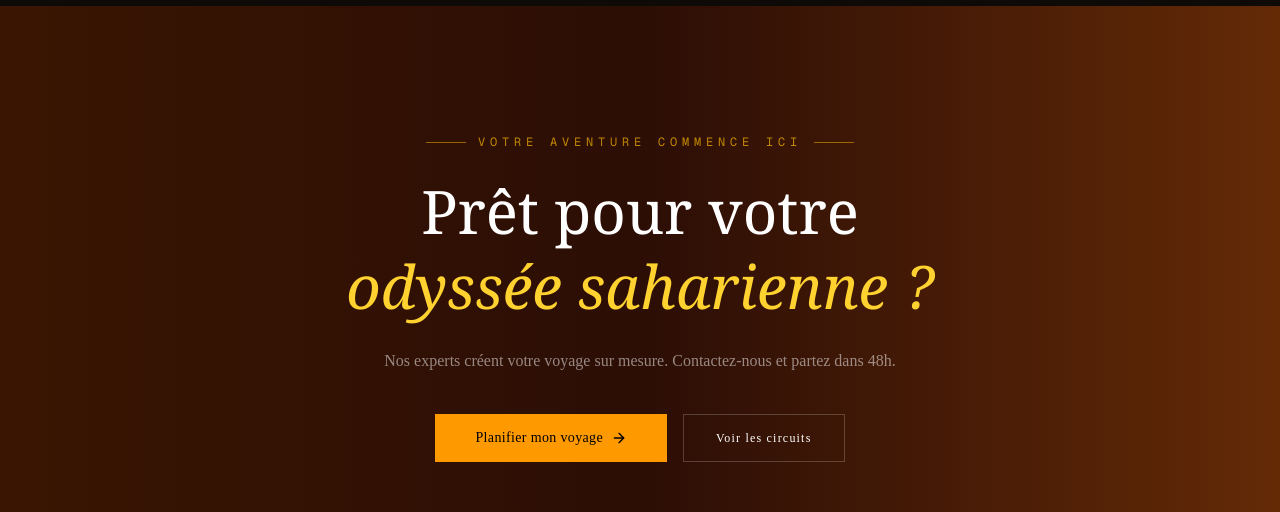
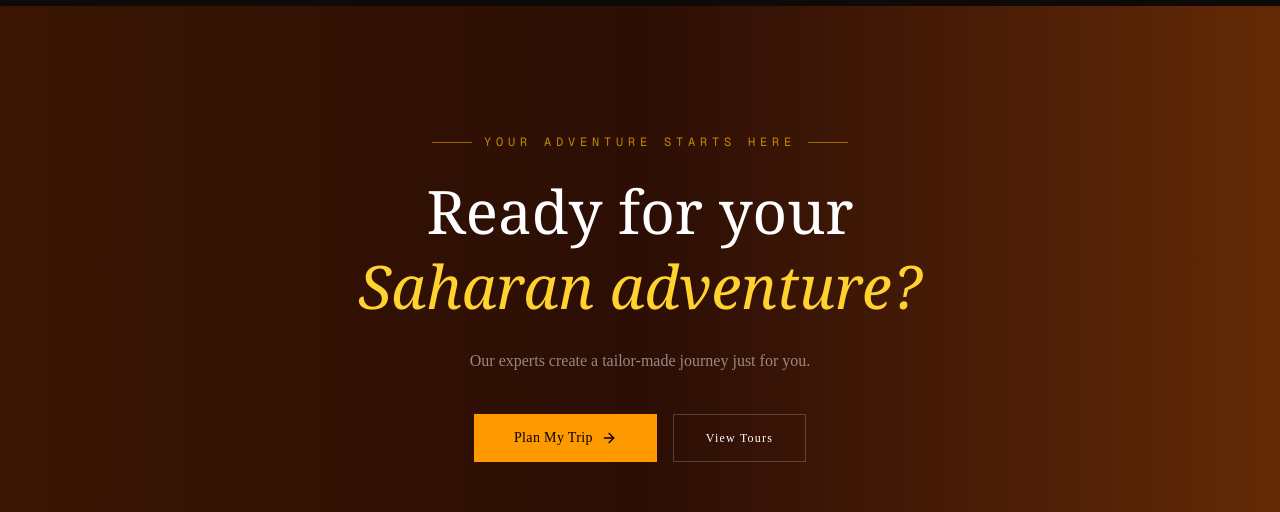
Before and after one commit to medragneel/explorea, a Next.js app: page /en in a window 1280 px wide. Shown: the part 3300-3812 px from the top of the page. Built offline with nearby package versions, Linux system fonts and the light colour scheme; no server answers; the database is empty.

Commit message:
feature: added ctaBanner messages

```diff
--- a/components/CircuitCard.tsx
+++ b/components/CircuitCard.tsx
@@ -1,7 +1,6 @@
 // components/CircuitCard.tsx
 import { useTranslations, useLocale } from 'next-intl'
 import { getField, formatPrice } from '@/lib/i18n-field'
-import { Badge } from '@/components/ui/badge'
 import { Clock, MapPin, ArrowRight } from 'lucide-react'
 import { Link } from '@/lib/navigation'
 import type { Circuit } from '@/db/schema'
--- a/components/home/CTABanner.tsx
+++ b/components/home/CTABanner.tsx
@@ -5,6 +5,8 @@ import { useRef } from 'react'
 import { motion, useInView, useScroll, useTransform } from 'framer-motion'
 import { ArrowRight } from 'lucide-react'
 import { Link } from '@/lib/navigation'
+import { useTranslations, useLocale } from 'next-intl'
+
 
 const EASE = [0.25, 0.46, 0.45, 0.94] as [number, number, number, number]
 
@@ -13,6 +15,9 @@ export default function CTABanner() {
     const inView = useInView(ref, { once: true, margin: '-60px' })
     const { scrollYProgress } = useScroll({ target: ref, offset: ['start end', 'end start'] })
     const bgY = useTransform(scrollYProgress, [0, 1], ['-10%', '10%'])
+
+    const t = useTranslations('home')
+
 
     return (
         <section ref={ref} className="relative py-32 overflow-hidden">
@@ -27,27 +32,30 @@ export default function CTABanner() {
             >
                 <div className="flex items-center justify-center gap-3 mb-6">
                     <div className="h-px w-10 bg-amber-400/50" />
-                    <span className="text-amber-400/70 text-xs tracking-[0.4em] uppercase font-mono">Votre aventure commence ici</span>
+                    <span className="text-amber-400/70 text-xs tracking-[0.4em] uppercase font-mono">
+                        {t("adventureStartsHere")}
+                    </span>
                     <div className="h-px w-10 bg-amber-400/50" />
                 </div>
                 <h2 className="text-4xl md:text-6xl font-light text-white mb-6 leading-tight" style={{ fontFamily: "'Playfair Display', Georgia, serif" }}>
-                    Prêt pour votre<br /><em className="text-amber-300">odyssée saharienne ?</em>
+                    {t("readyFor")}<br /><em className="text-amber-300">{t("adventure")}</em>
                 </h2>
                 <p className="text-white/50 text-base mb-10 max-w-lg mx-auto leading-relaxed">
-                    Nos experts créent votre voyage sur mesure. Contactez-nous et partez dans 48h.
+                    {t("tailorMadeJourney")}
                 </p>
                 <div className="flex flex-wrap gap-4 justify-center">
                     <Link
                         href="/contact"
                         className="inline-flex items-center gap-2 bg-amber-500 hover:bg-amber-400 text-black font-medium rounded-none tracking-wide px-10 h-12 text-sm transition-all duration-300"
                     >
-                        Planifier mon voyage <ArrowRight className="h-4 w-4" />
+                        {t("planTrip")}
+                        <ArrowRight className="h-4 w-4" />
                     </Link>
                     <Link
                         href="/circuits"
                         className="inline-flex items-center h-12 px-8 border border-white/20 text-white hover:bg-white/10 rounded-none tracking-widest text-xs transition-all duration-300"
                     >
-                        Voir les circuits
+                        {t('viewTours')}
                     </Link>
                 </div>
             </motion.div>
--- a/messages/ar.json
+++ b/messages/ar.json
@@ -17,7 +17,14 @@
     "home": {
         "hero_title": "الجزائر الخالدة",
         "hero_sub": "رحلات استثنائية مصممة للأرواح المغامرة",
-        "cta": "اكتشف جولاتنا"
+        "cta": "اكتشف جولاتنا",
+        "adventureStartsHere": "تبدأ مغامرتك هنا",
+        "readyFor": "هل أنت مستعد لخوض ",
+        "adventure": "مغامرة في الصحراء؟",
+        "tailorMadeJourney": "يقوم خبراؤنا بتصميم رحلتك خصيصًا وفق احتياجاتك.",
+        "contactDepart": "تواصل معنا وانطلق خلال 48 ساعة.",
+        "planTrip": "خطط لرحلتي",
+        "viewTours": "عرض الجولات"
     },
     "circuits": {
         "title": "جولاتنا",
--- a/messages/en.json
+++ b/messages/en.json
@@ -17,7 +17,14 @@
     "home": {
         "hero_title": "Timeless Algeria",
         "hero_sub": "Exceptional journeys crafted for adventurous souls",
-        "cta": "Explore our tours"
+        "cta": "Explore our tours",
+        "adventureStartsHere": "YOUR ADVENTURE STARTS HERE",
+        "readyFor": "Ready for your ",
+        "adventure": "Saharan adventure?",
+        "tailorMadeJourney": "Our experts create a tailor-made journey just for you.",
+        "contactDepart": "Contact us and depart within 48 hours.",
+        "planTrip": "Plan My Trip",
+        "viewTours": "View Tours"
     },
     "circuits": {
         "title": "Our Tours",
--- a/messages/fr.json
+++ b/messages/fr.json
@@ -17,7 +17,14 @@
     "home": {
         "hero_title": "L'Algérie Intemporelle",
         "hero_sub": "Des voyages d'exception façonnés pour les âmes aventurières",
-        "cta": "Découvrir nos circuits"
+        "cta": "Découvrir nos circuits",
+        "adventureStartsHere": "VOTRE AVENTURE COMMENCE ICI",
+        "readyFor": "Prêt pour votre ",
+        "adventure": "odyssée saharienne ?",
+        "tailorMadeJourney": "Nos experts créent votre voyage sur mesure.",
+        "contactDepart": "Contactez-nous et partez dans 48h.",
+        "planTrip": "Planifier mon voyage",
+        "viewTours": "Voir les circuits"
     },
     "circuits": {
         "title": "Nos Circuits",
```
